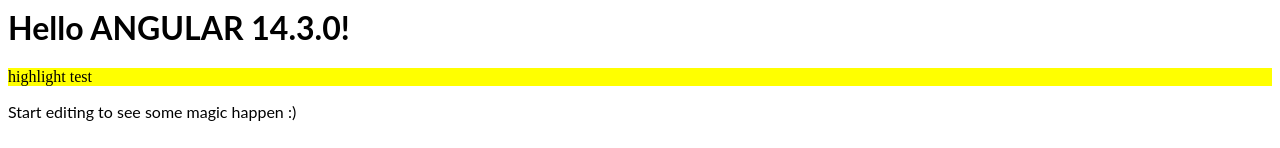
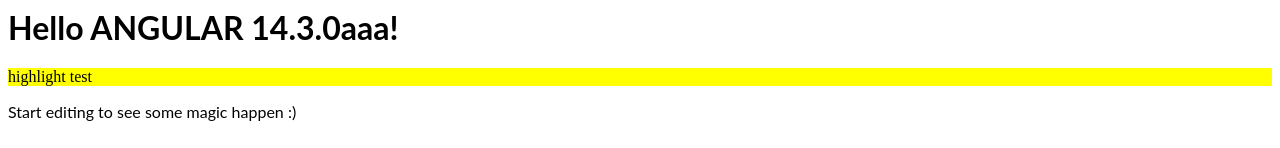
Before and after one commit to StevenWeng/angular-ivy-nzl5da, an Angular app: page /pages/dashboard in a window 1280 px wide. Shown: the top 148 px of the page. Built offline with nearby package versions, Linux system fonts and the light colour scheme.

Commit message:
2 files modified

```diff
--- a/src/app/app.component.html
+++ b/src/app/app.component.html
@@ -1,4 +1,4 @@
-<hello name="{{ name }}" appUpperName></hello>
+<hello name="{{ name }}" appUpperName [appent]='"aaa"'></hello>
 <p>
 	Start editing to see some magic happen :)
 </p>
--- a/src/app/commons/uppername.directive.ts
+++ b/src/app/commons/uppername.directive.ts
@@ -1,13 +1,15 @@
-import { Directive, OnInit } from "@angular/core";
+import { Directive, OnInit, Input } from "@angular/core";
 import { HelloComponent } from "../hello.component";
 
 @Directive({
   selector: "[appUpperName]"
 })
 export class UpperNameDirective implements OnInit {
+  @Input() appent: String;
   constructor(private helloComponent: HelloComponent) {}
 
   ngOnInit(): void {
-    this.helloComponent.name = this.helloComponent.name.toUpperCase();
+    this.helloComponent.name =
+      this.helloComponent.name.toUpperCase() + this.appent;
   }
 }
```
